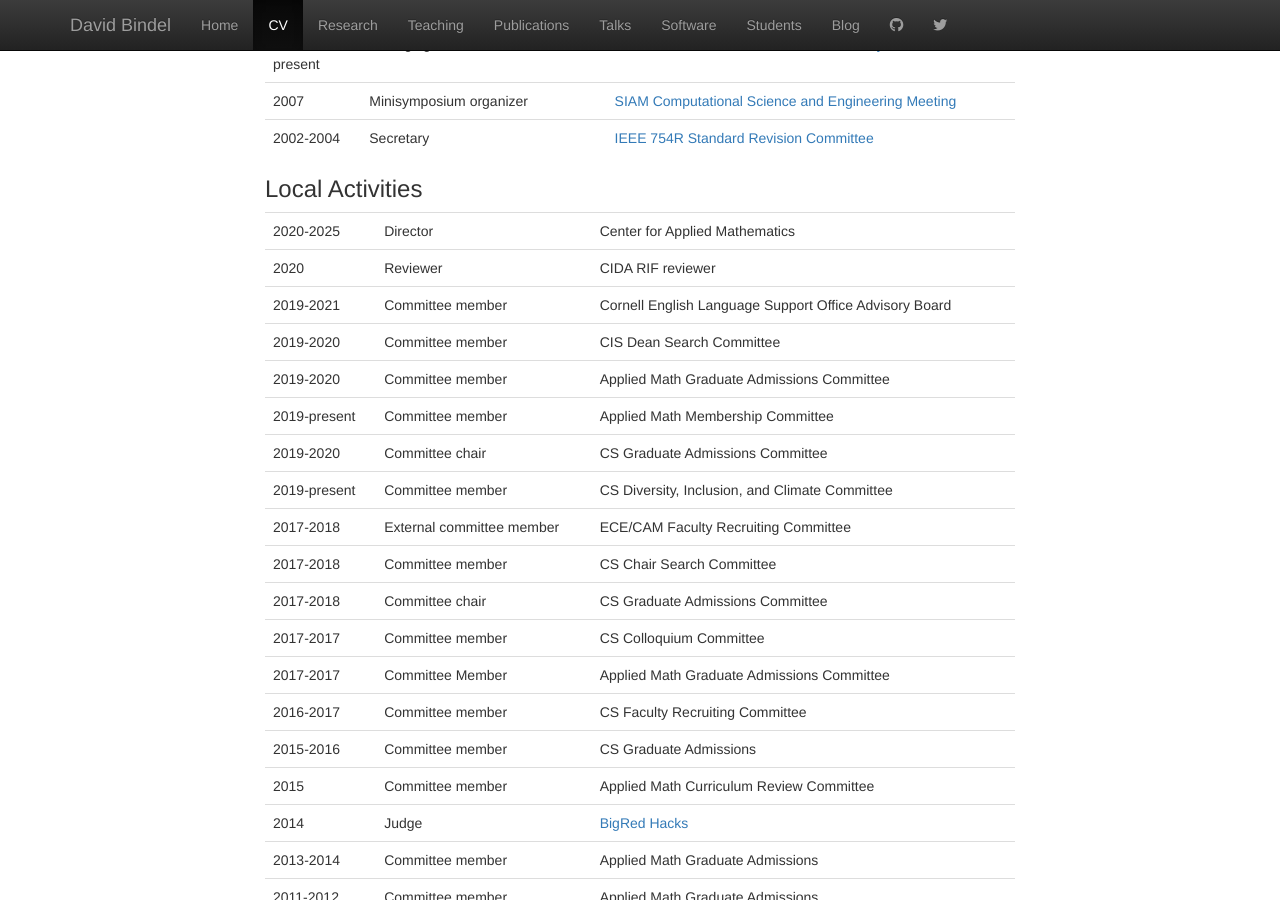
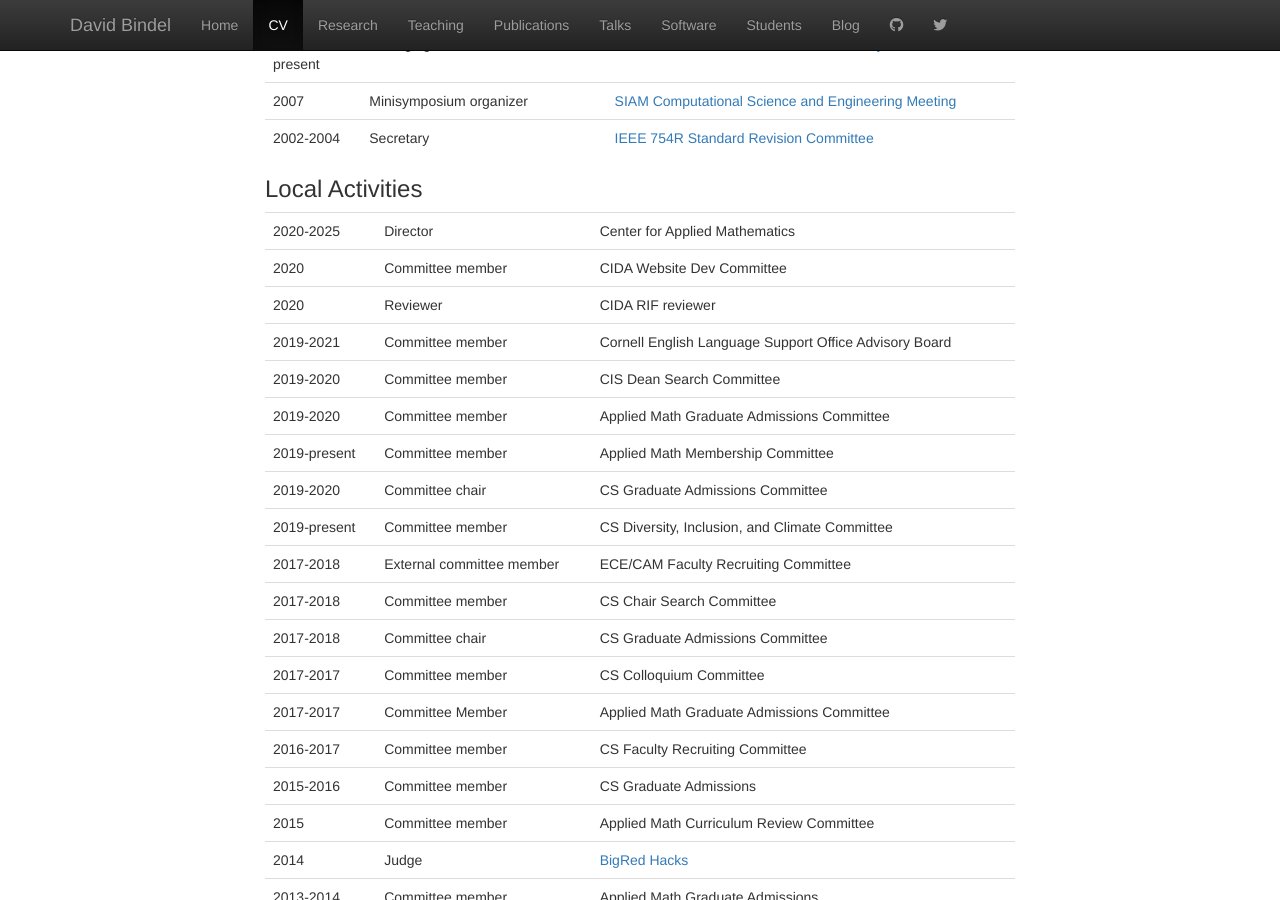
Before and after one commit to dbindel/cornell_web, a Jekyll site: the page built from vita.html, in a window 1280 px wide and 900 px high, scrolled down 18522 px. Built offline with Jekyll 4.4.1, drawn with Linux system fonts in a browser that asks for light colours; nearby versions of some CDN libraries.

Commit message:
Add link to data science field page.

```diff
--- a/_data/service.yml
+++ b/_data/service.yml
@@ -14,6 +14,11 @@
   what: ICML 2020 reviewer
   role: Reviewer
   type: [external]
+-
+  when: 2020
+  what: CIDA Website Dev Committee
+  role: Committee member
+  type: [cornell, local]
 -
   when: 2020
   what: CIDA RIF reviewer
--- a/_includes/dbindel_head.html
+++ b/_includes/dbindel_head.html
@@ -14,7 +14,8 @@
       <a href="http://www.math.cornell.edu/">math</a>,
       <a href="http://www.cee.cornell.edu/">civil engineering</a>, and
       <a href="http://www.cse.cornell.edu/">CSE</a>,
-      and data science.<br/>
+      and
+      <a href="https://stat.cornell.edu/academics/phd-minor-data-science">data science</a>.<br/>
       <a href="bunny.html">Confusing rabbits since 2003.</a>
       </p>
     </div>
```
